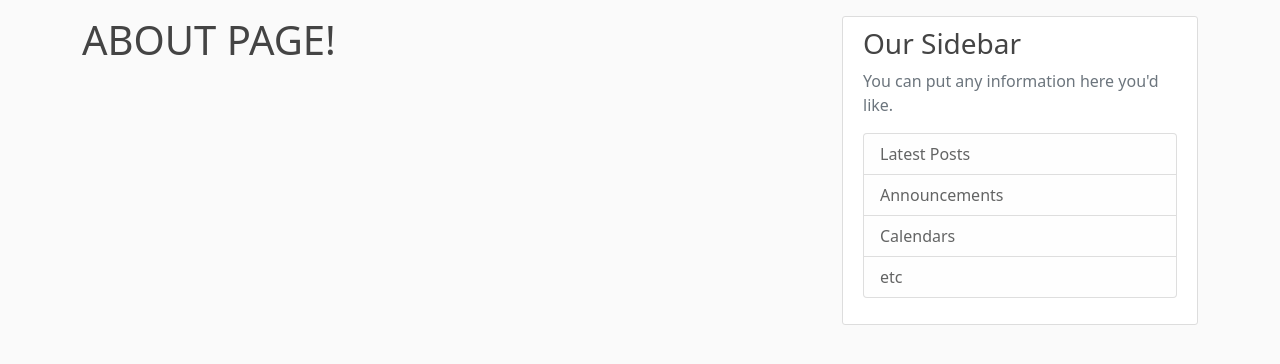
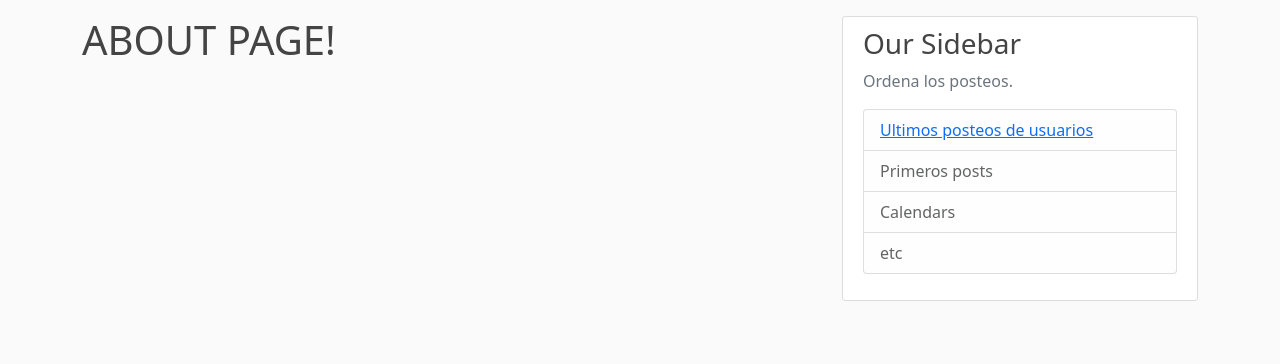
Before and after one commit to blass1/flaskblog, a Flask app: page /about in a window 1280 px wide. Shown: the part 64-428 px from the top of the page. Run offline with Flask 2, Linux system fonts and the light colour scheme; some libraries are stand-ins or nearby versions.

Commit message:
Cambios en ignore

```diff
--- a/flaskblog/main/routes.py
+++ b/flaskblog/main/routes.py
@@ -14,7 +14,7 @@ def home():
 	page = request.args.get('page', 1, type=int)
 	posts = Post.query.order_by(Post.date_posted.desc()).paginate(page=page, per_page=5)
 	# Le envio el html y el contido del posts
-	return render_template('home.html', posts=posts)
+	return render_template('home.html', posts=posts, title="Ultimas noticias")
 
 
 # Puede tener 2 decoradores route e ir la misma pagina
--- a/flaskblog/templates/layout.html
+++ b/flaskblog/templates/layout.html
@@ -66,10 +66,11 @@
 	    <div class="col-md-4">
 	      <div class="content-section">
 	        <h3>Our Sidebar</h3>
-	        <p class='text-muted'>You can put any information here you'd like.
+	        <p class='text-muted'>Ordena los posteos.
 	          <ul class="list-group">
-	            <li class="list-group-item list-group-item-light">Latest Posts</li>
-	            <li class="list-group-item list-group-item-light">Announcements</li>
+
+	            <li class="list-group-item list-group-item-light"><a href="{{ url_for('main.home')}}">Ultimos posteos de usuarios</a></li>
+	            <li class="list-group-item list-group-item-light">Primeros posts</li>
 	            <li class="list-group-item list-group-item-light">Calendars</li>
 	            <li class="list-group-item list-group-item-light">etc</li>
 	          </ul>
```
Also changed, not shown: Creator.py (deleted, +0 -15 lines), flaskblog/site.db, flaskblog/static/profile_pics/249e2a2bee42f42ebde804c1.jpg (added), flaskblog/templates/login2.html (added), 1 other file.
